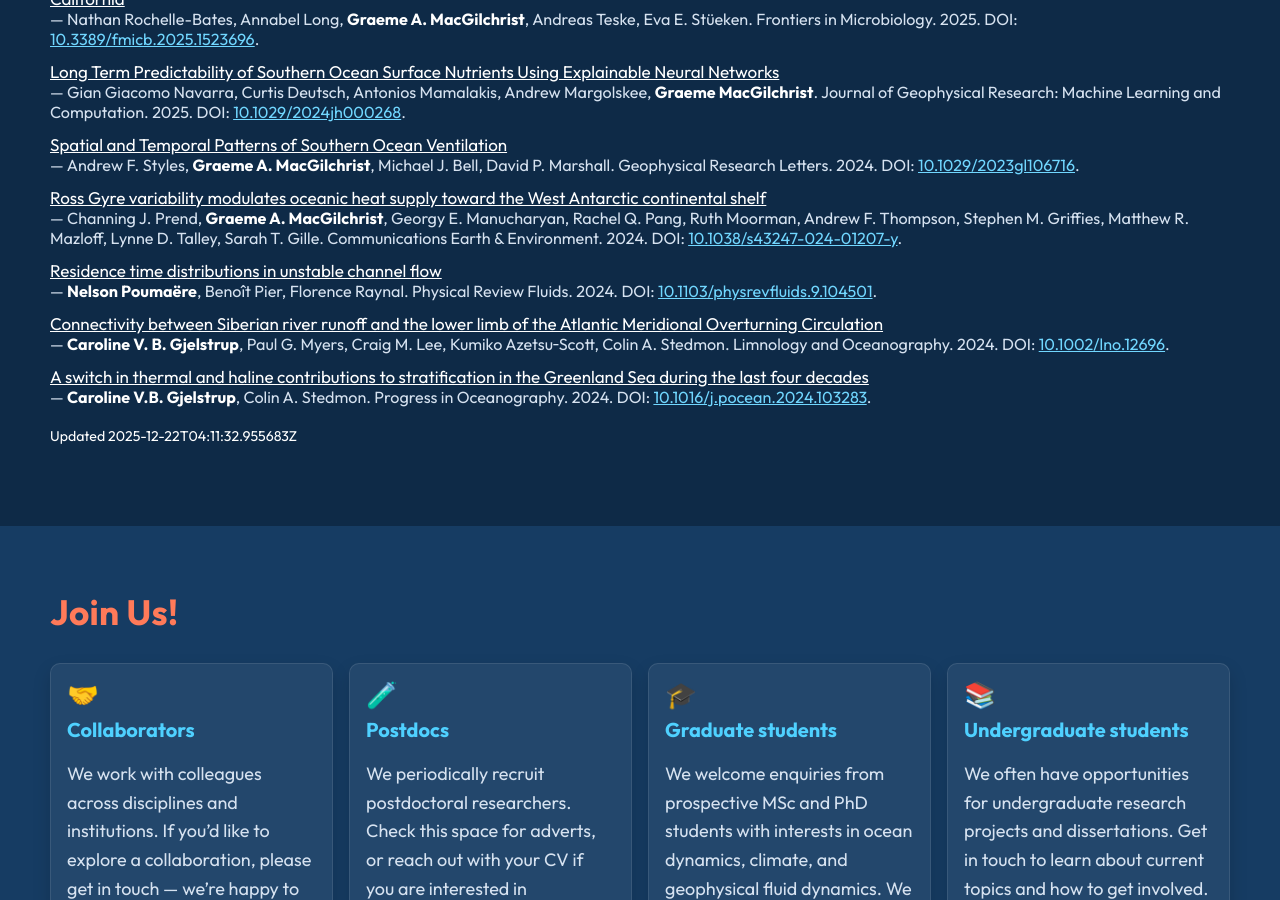
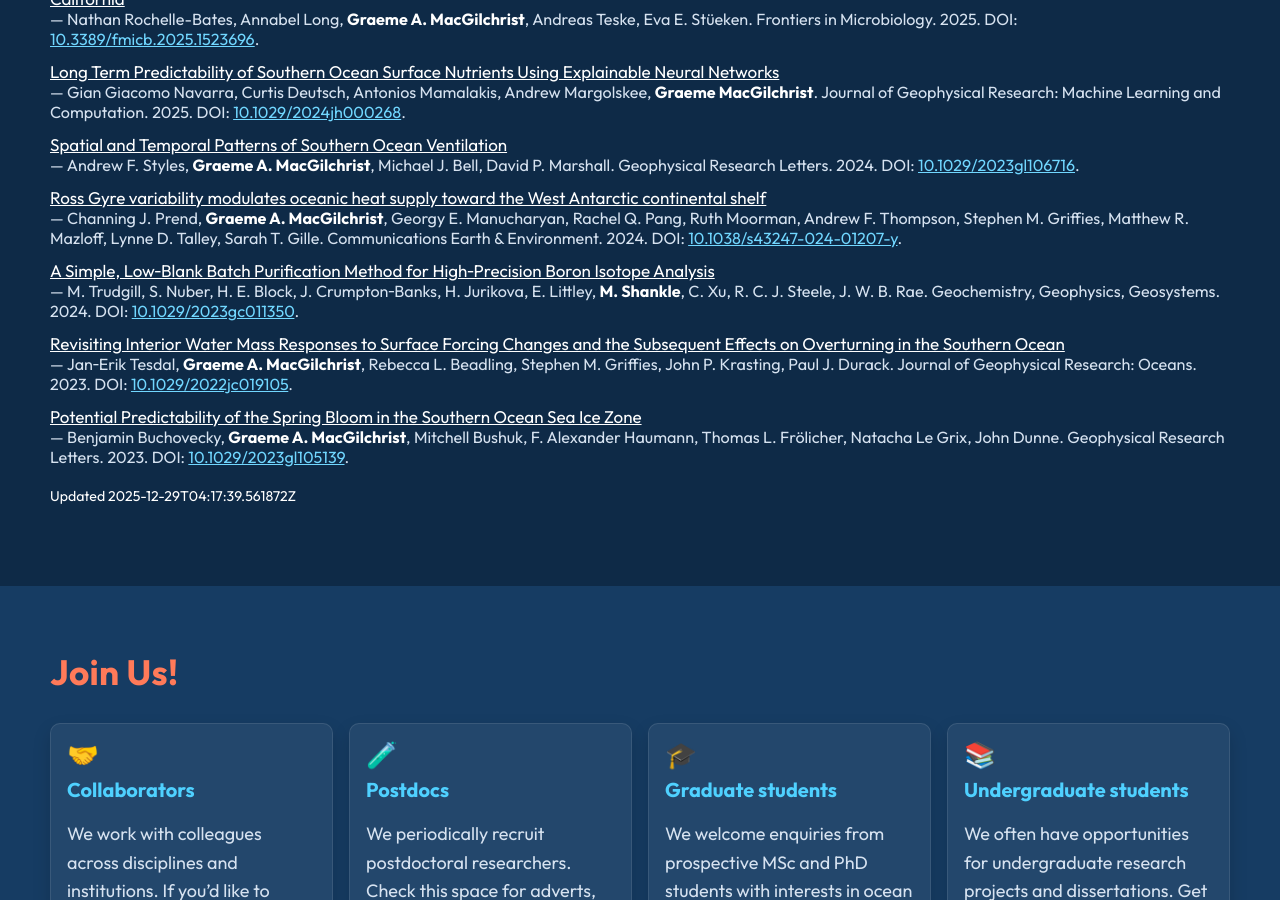
Before and after one commit to ODyn-StAndrews/ODyn-StAndrews.github.io, a Jekyll site: the page built from index.html, in a window 1280 px wide and 900 px high, scrolled down 5382 px. Built offline with Jekyll 4.4.1, drawn with Linux system fonts in a browser that asks for light colours.

Commit message:
chore: update publications data

```diff
--- a/_data/publications.json
+++ b/_data/publications.json
@@ -1,6 +1,6 @@
 {
-  "generated_at": "2025-12-22T04:11:32.955683Z",
-  "count": 28,
+  "generated_at": "2025-12-29T04:17:39.561872Z",
+  "count": 23,
   "items": [
     {
       "title": "Water Mass Transformation Budgets in Finite\u2010Volume Generalized Vertical Coordinate Ocean Models",
@@ -124,49 +124,6 @@
       "year": 2024,
       "doi": "10.1038/s43247-024-01207-y",
       "url": "https://doi.org/10.1038/s43247-024-01207-y",
-      "type": "journal-article"
-    },
-    {
-      "title": "Residence time distributions in unstable channel flow",
-      "authors": "Nelson Pouma\u00ebre, Beno\u00eet Pier, Florence Raynal",
-      "authors_list": [
-        "Nelson Pouma\u00ebre",
-        "Beno\u00eet Pier",
-        "Florence Raynal"
-      ],
-      "venue": "Physical Review Fluids",
-      "year": 2024,
-      "doi": "10.1103/physrevfluids.9.104501",
-      "url": "https://doi.org/10.1103/physrevfluids.9.104501",
-      "type": "journal-article"
-    },
-    {
-      "title": "Connectivity between Siberian river runoff and the lower limb of the Atlantic Meridional Overturning Circulation",
-      "authors": "Caroline V. B. Gjelstrup, Paul G. Myers, Craig M. Lee, Kumiko Azetsu\u2010Scott, Colin A. Stedmon",
-      "authors_list": [
-        "Caroline V. B. Gjelstrup",
-        "Paul G. Myers",
-        "Craig M. Lee",
-        "Kumiko Azetsu\u2010Scott",
-        "Colin A. Stedmon"
-      ],
-      "venue": "Limnology and Oceanography",
-      "year": 2024,
-      "doi": "10.1002/lno.12696",
-      "url": "https://doi.org/10.1002/lno.12696",
-      "type": "journal-article"
-    },
-    {
-      "title": "A switch in thermal and haline contributions to stratification in the Greenland Sea during the last four decades",
-      "authors": "Caroline V.B. Gjelstrup, Colin A. Stedmon",
-      "authors_list": [
-        "Caroline V.B. Gjelstrup",
-        "Colin A. Stedmon"
-      ],
-      "venue": "Progress in Oceanography",
-      "year": 2024,
-      "doi": "10.1016/j.pocean.2024.103283",
-      "url": "https://doi.org/10.1016/j.pocean.2024.103283",
       "type": "journal-article"
     },
     {
@@ -297,20 +254,6 @@
       "type": "journal-article"
     },
     {
-      "title": "Residence time distributions for in-line chaotic mixers",
-      "authors": "Nelson Pouma\u00ebre, Beno\u00eet Pier, Florence Raynal",
-      "authors_list": [
-        "Nelson Pouma\u00ebre",
-        "Beno\u00eet Pier",
-        "Florence Raynal"
-      ],
-      "venue": "Physical Review E",
-      "year": 2022,
-      "doi": "10.1103/physreve.106.015107",
-      "url": "https://doi.org/10.1103/physreve.106.015107",
-      "type": "journal-article"
-    },
-    {
       "title": "Importance of the Antarctic Slope Current in the Southern Ocean Response to Ice Sheet Melt and Wind Stress Change",
       "authors": "R. L. Beadling, J. P. Krasting, S. M. Griffies, W. J. Hurlin, B. Bronselaer, J. L. Russell, G. A. MacGilchrist, J.\u2010E. Tesdal, M. Winton",
       "authors_list": [
@@ -328,27 +271,6 @@
       "year": 2022,
       "doi": "10.1029/2021jc017608",
       "url": "https://doi.org/10.1029/2021jc017608",
-      "type": "journal-article"
-    },
-    {
-      "title": "A regime shift in the Southeast Greenland marine ecosystem",
-      "authors": "Mads Peter Heide\u2010J\u00f8rgensen, Philippine Chambault, Teunis Jansen, Caroline V. B. Gjelstrup, Aqqalu Rosing\u2010Asvid, Andreas Macrander, G\u00edsli V\u00edkingsson, Xiangdong Zhang, Camilla S. Andresen, Brian R. MacKenzie",
-      "authors_list": [
-        "Mads Peter Heide\u2010J\u00f8rgensen",
-        "Philippine Chambault",
-        "Teunis Jansen",
-        "Caroline V. B. Gjelstrup",
-        "Aqqalu Rosing\u2010Asvid",
-        "Andreas Macrander",
-        "G\u00edsli V\u00edkingsson",
-        "Xiangdong Zhang",
-        "Camilla S. Andresen",
-        "Brian R. MacKenzie"
-      ],
-      "venue": "Global Change Biology",
-      "year": 2022,
-      "doi": "10.1111/gcb.16494",
-      "url": "https://doi.org/10.1111/gcb.16494",
       "type": "journal-article"
     },
     {
```
